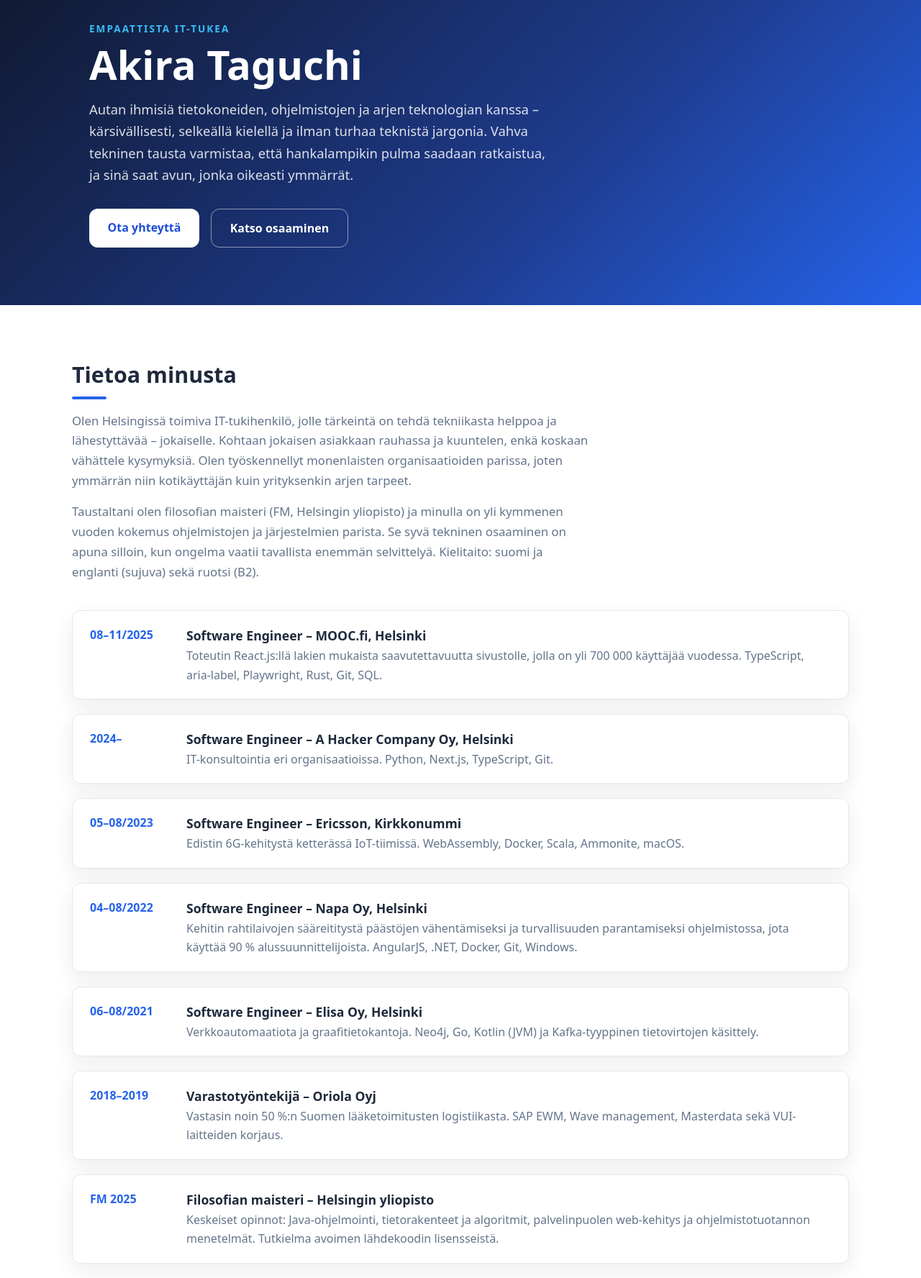
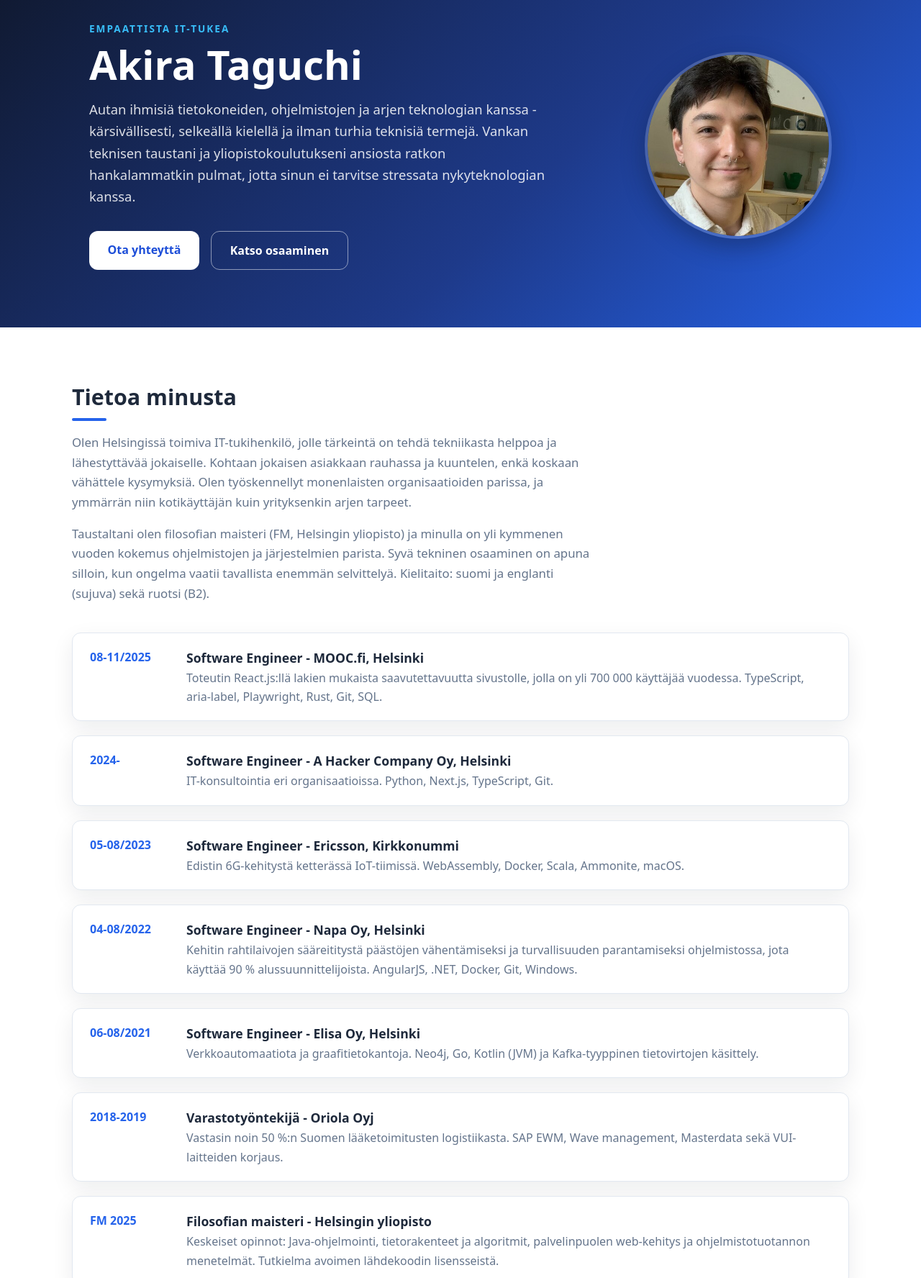
Before and after one commit to lambdakilo/it-support-homepage, a plain HTML site: page index.html in a window 1280 px wide. Shown: the part 100-1876 px from the top of the page at 72% size. Drawn offline with Linux system fonts and the light colour scheme.

Commit message:
Add picture of me

```diff
--- a/index.html
+++ b/index.html
@@ -3,8 +3,8 @@
 <head>
   <meta charset="UTF-8">
   <meta name="viewport" content="width=device-width, initial-scale=1.0">
-  <title>Akira Taguchi – Empaattista IT-tukea</title>
-  <meta name="description" content="Akira Taguchi – empaattista ja selkeää IT-tukea Helsingissä. Kärsivällistä apua arjen IT-ongelmiin ilman teknistä jargonia.">
+  <title>Akira Taguchi - Empaattista IT-tukea</title>
+  <meta name="description" content="Akira Taguchi - empaattista ja selkeää IT-tukea Helsingissä. Kärsivällistä apua arjen IT-ongelmiin ilman vaikeita teknisiä termejä.">
   <link rel="stylesheet" href="style.css">
 </head>
 <body>
@@ -19,18 +19,20 @@
       </ul>
     </nav>
     <div class="hero__content">
+      <div class="hero__text">
         <p class="hero__eyebrow">Empaattista IT-tukea</p>
         <h1 class="hero__title">Akira Taguchi</h1>
         <p class="hero__lead">
-        Autan ihmisiä tietokoneiden, ohjelmistojen ja arjen teknologian kanssa –
-        kärsivällisesti, selkeällä kielellä ja ilman turhaa teknistä jargonia.
-        Vahva tekninen tausta varmistaa, että hankalampikin pulma saadaan ratkaistua,
-        ja sinä saat avun, jonka oikeasti ymmärrät.
+          Autan ihmisiä tietokoneiden, ohjelmistojen ja arjen teknologian kanssa -
+          kärsivällisesti, selkeällä kielellä ja ilman turhia teknisiä termejä.
+          Vankan teknisen taustani ja yliopistokoulutukseni ansiosta ratkon hankalammatkin pulmat, jotta sinun ei tarvitse stressata nykyteknologian kanssa.
         </p>
         <div class="hero__actions">
           <a class="btn btn--primary" href="#yhteys">Ota yhteyttä</a>
           <a class="btn btn--ghost" href="#osaaminen">Katso osaaminen</a>
         </div>
+      </div>
+      <img class="hero__photo" src="akira-portrait.jpg" alt="Akira Taguchi, IT-tukihenkilö" width="260" height="260">
     </div>
   </header>
 
@@ -40,65 +42,64 @@
         <h2 class="section__title">Tietoa minusta</h2>
         <p class="section__text">
           Olen Helsingissä toimiva IT-tukihenkilö, jolle tärkeintä on tehdä
-          tekniikasta helppoa ja lähestyttävää – jokaiselle. Kohtaan jokaisen
+          tekniikasta helppoa ja lähestyttävää jokaiselle. Kohtaan jokaisen
           asiakkaan rauhassa ja kuuntelen, enkä koskaan vähättele kysymyksiä.
-          Olen työskennellyt monenlaisten organisaatioiden parissa, joten
-          ymmärrän niin kotikäyttäjän kuin yrityksenkin arjen tarpeet.
+          Olen työskennellyt monenlaisten organisaatioiden parissa, ja ymmärrän niin kotikäyttäjän kuin yrityksenkin arjen tarpeet.
         </p>
         <p class="section__text">
           Taustaltani olen filosofian maisteri (FM, Helsingin yliopisto) ja minulla
           on yli kymmenen vuoden kokemus ohjelmistojen ja järjestelmien parista.
-          Se syvä tekninen osaaminen on apuna silloin, kun ongelma vaatii tavallista
+          Syvä tekninen osaaminen on apuna silloin, kun ongelma vaatii tavallista
           enemmän selvittelyä. Kielitaito: suomi ja englanti (sujuva) sekä ruotsi (B2).
         </p>
 
         <div class="timeline">
           <div class="timeline__item">
-            <span class="timeline__year">08–11/2025</span>
+            <span class="timeline__year">08-11/2025</span>
             <div>
-              <h3 class="timeline__role">Software Engineer – MOOC.fi, Helsinki</h3>
+              <h3 class="timeline__role">Software Engineer - MOOC.fi, Helsinki</h3>
               <p class="timeline__desc">Toteutin React.js:llä lakien mukaista saavutettavuutta sivustolle, jolla on yli 700 000 käyttäjää vuodessa. TypeScript, aria-label, Playwright, Rust, Git, SQL.</p>
             </div>
           </div>
           <div class="timeline__item">
-            <span class="timeline__year">2024–</span>
+            <span class="timeline__year">2024-</span>
             <div>
-              <h3 class="timeline__role">Software Engineer – A Hacker Company Oy, Helsinki</h3>
+              <h3 class="timeline__role">Software Engineer - A Hacker Company Oy, Helsinki</h3>
               <p class="timeline__desc">IT-konsultointia eri organisaatioissa. Python, Next.js, TypeScript, Git.</p>
             </div>
           </div>
           <div class="timeline__item">
-            <span class="timeline__year">05–08/2023</span>
+            <span class="timeline__year">05-08/2023</span>
             <div>
-              <h3 class="timeline__role">Software Engineer – Ericsson, Kirkkonummi</h3>
+              <h3 class="timeline__role">Software Engineer - Ericsson, Kirkkonummi</h3>
               <p class="timeline__desc">Edistin 6G-kehitystä ketterässä IoT-tiimissä. WebAssembly, Docker, Scala, Ammonite, macOS.</p>
             </div>
           </div>
           <div class="timeline__item">
-            <span class="timeline__year">04–08/2022</span>
+            <span class="timeline__year">04-08/2022</span>
             <div>
-              <h3 class="timeline__role">Software Engineer – Napa Oy, Helsinki</h3>
+              <h3 class="timeline__role">Software Engineer - Napa Oy, Helsinki</h3>
               <p class="timeline__desc">Kehitin rahtilaivojen sääreititystä päästöjen vähentämiseksi ja turvallisuuden parantamiseksi ohjelmistossa, jota käyttää 90 % alussuunnittelijoista. AngularJS, .NET, Docker, Git, Windows.</p>
             </div>
           </div>
           <div class="timeline__item">
-            <span class="timeline__year">06–08/2021</span>
+            <span class="timeline__year">06-08/2021</span>
             <div>
-              <h3 class="timeline__role">Software Engineer – Elisa Oy, Helsinki</h3>
+              <h3 class="timeline__role">Software Engineer - Elisa Oy, Helsinki</h3>
               <p class="timeline__desc">Verkkoautomaatiota ja graafitietokantoja. Neo4j, Go, Kotlin (JVM) ja Kafka-tyyppinen tietovirtojen käsittely.</p>
             </div>
           </div>
           <div class="timeline__item">
-            <span class="timeline__year">2018–2019</span>
+            <span class="timeline__year">2018-2019</span>
             <div>
-              <h3 class="timeline__role">Varastotyöntekijä – Oriola Oyj</h3>
+              <h3 class="timeline__role">Varastotyöntekijä - Oriola Oyj</h3>
               <p class="timeline__desc">Vastasin noin 50 %:n Suomen lääketoimitusten logistiikasta. SAP EWM, Wave management, Masterdata sekä VUI-laitteiden korjaus.</p>
             </div>
           </div>
           <div class="timeline__item">
             <span class="timeline__year">FM 2025</span>
             <div>
-              <h3 class="timeline__role">Filosofian maisteri – Helsingin yliopisto</h3>
+              <h3 class="timeline__role">Filosofian maisteri - Helsingin yliopisto</h3>
               <p class="timeline__desc">Keskeiset opinnot: Java-ohjelmointi, tietorakenteet ja algoritmit, palvelinpuolen web-kehitys ja ohjelmistotuotannon menetelmät. Tutkielma avoimen lähdekoodin lisensseistä.</p>
             </div>
           </div>
@@ -112,7 +113,7 @@
         <div class="cards">
           <div class="card">
             <h3 class="card__title">Kärsivällinen käyttäjätuki</h3>
-            <p class="card__text">Selkeää opastusta etänä ja paikan päällä – sinun tahtiisi, ilman kiirettä.</p>
+            <p class="card__text">Selkeää opastusta etänä ja paikan päällä - sinun tahtiisi, ilman kiirettä.</p>
           </div>
           <div class="card">
             <h3 class="card__title">Vianmääritys</h3>
@@ -143,12 +144,12 @@
         <h2 class="section__title">Projektit</h2>
         <p class="section__text">Valikoima omia ja akateemisia projekteja. Lisää löytyy GitHubista.</p>
         <ul class="services">
-          <li class="services__item">🔗 <a href="https://github.com/lambdakilo/linkedinpirkka/">Pirkka-LinkedIn</a> – LinkedIn-tyyppinen sosiaalinen verkosto, Java &amp; Spring Boot, CI/CD-deployment Herokuun.</li>
-          <li class="services__item">📅 <a href="https://github.com/lambdakilo/csgo/">Course Scheduler</a> – kurssien esitietovaatimusten aikatauluttaja, Python, Flask &amp; SQLAlchemy.</li>
-          <li class="services__item">☁️ <a href="https://github.com/lambdakilo/aws-todoapp/">AWS todoapp</a> – React, Node ja DynamoDB, deployment AWS:ään.</li>
-          <li class="services__item">⚛️ <a href="https://ieeexplore.ieee.org/document/9735298">QuantMark</a> – benchmarking-API VQE-kvanttialgoritmeille, Python, Django &amp; Docker.</li>
-          <li class="services__item">⌚ <a href="https://github.com/lambdakilo/leaf-garmin/">Garmin-kellotaulu</a> – MonkeyC ja matalan tason laitteisto-osaaminen.</li>
-          <li class="services__item">🎵 <a href="https://github.com/streamageddon/">Streamageddon</a> – koneoppiminen ja human-in-the-loop Spotify-datalla, Python.</li>
+          <li class="services__item">🔗 <a href="https://github.com/lambdakilo/linkedinpirkka/">Pirkka-LinkedIn</a> - LinkedIn-tyyppinen sosiaalinen verkosto, Java &amp; Spring Boot, CI/CD-deployment Herokuun.</li>
+          <li class="services__item">📅 <a href="https://github.com/lambdakilo/csgo/">Course Scheduler</a> - kurssien esitietovaatimusten aikatauluttaja, Python, Flask &amp; SQLAlchemy.</li>
+          <li class="services__item">☁️ <a href="https://github.com/lambdakilo/aws-todoapp/">AWS todoapp</a> - React, Node ja DynamoDB, deployment AWS:ään.</li>
+          <li class="services__item">⚛️ <a href="https://ieeexplore.ieee.org/document/9735298">QuantMark</a> - benchmarking-API VQE-kvanttialgoritmeille, Python, Django &amp; Docker.</li>
+          <li class="services__item">⌚ <a href="https://github.com/lambdakilo/leaf-garmin/">Garmin-kellotaulu</a> - MonkeyC ja matalan tason laitteisto-osaaminen.</li>
+          <li class="services__item">🎵 <a href="https://github.com/streamageddon/">Streamageddon</a> - koneoppiminen ja human-in-the-loop Spotify-datalla, Python.</li>
         </ul>
       </div>
     </section>
@@ -156,7 +157,7 @@
     <section id="yhteys" class="section section--alt">
       <div class="section__inner">
         <h2 class="section__title">Yhteystiedot</h2>
-        <p class="section__text">Ota rohkeasti yhteyttä – autan mielelläni ongelmasi kanssa.</p>
+        <p class="section__text">Ota rohkeasti yhteyttä - autan mielelläni ongelmasi kanssa.</p>
         <ul class="contact">
           <li><span class="contact__label">Sähköposti:</span> <a href="mailto:deflected_affirm225@simplelogin.com">deflected_affirm225@simplelogin.com</a></li>
           <li><span class="contact__label">Puhelin:</span> <a href="tel:+358400170704">+358 400 170 704</a></li>
--- a/style.css
+++ b/style.css
@@ -83,6 +83,24 @@ a:hover {
   max-width: 1080px;
   margin: 0 auto;
   padding: 3rem 1.5rem 0;
+  display: flex;
+  align-items: center;
+  gap: 3rem;
+}
+
+.hero__text {
+  flex: 1 1 auto;
+  min-width: 0;
+}
+
+.hero__photo {
+  flex: 0 0 auto;
+  width: 260px;
+  height: 260px;
+  border-radius: 50%;
+  object-fit: cover;
+  border: 4px solid rgba(255, 255, 255, 0.18);
+  box-shadow: 0 12px 32px rgba(15, 23, 42, 0.35);
 }
 
 .hero__eyebrow {
@@ -275,6 +293,18 @@ a:hover {
   font-size: 0.95rem;
 }
 
+@media (max-width: 760px) {
+  .hero__content {
+    flex-direction: column-reverse;
+    align-items: flex-start;
+    gap: 2rem;
+  }
+  .hero__photo {
+    width: 160px;
+    height: 160px;
+  }
+}
+
 @media (max-width: 540px) {
   .timeline__item {
     flex-direction: column;
```
Also changed, not shown: akira-portrait.jpg (added). Lines whose indentation alone changed are shown as unchanged.
